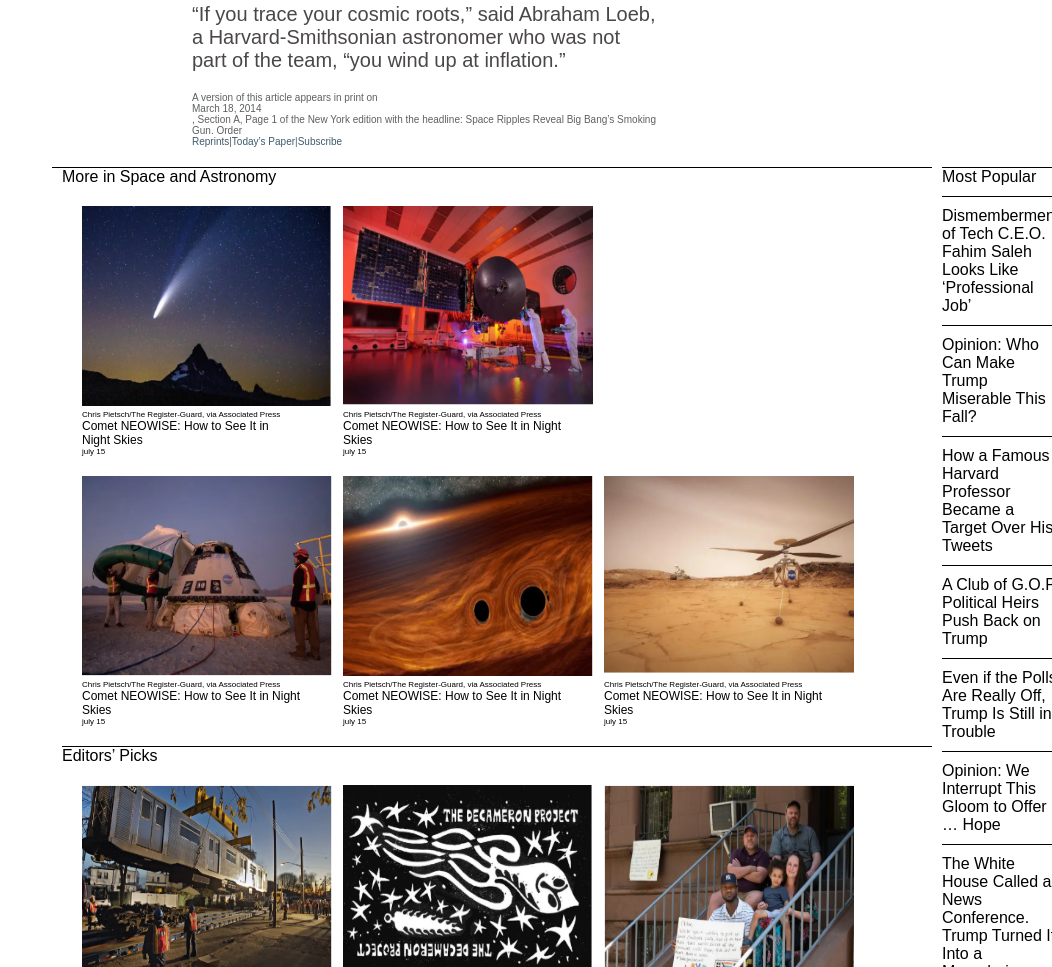
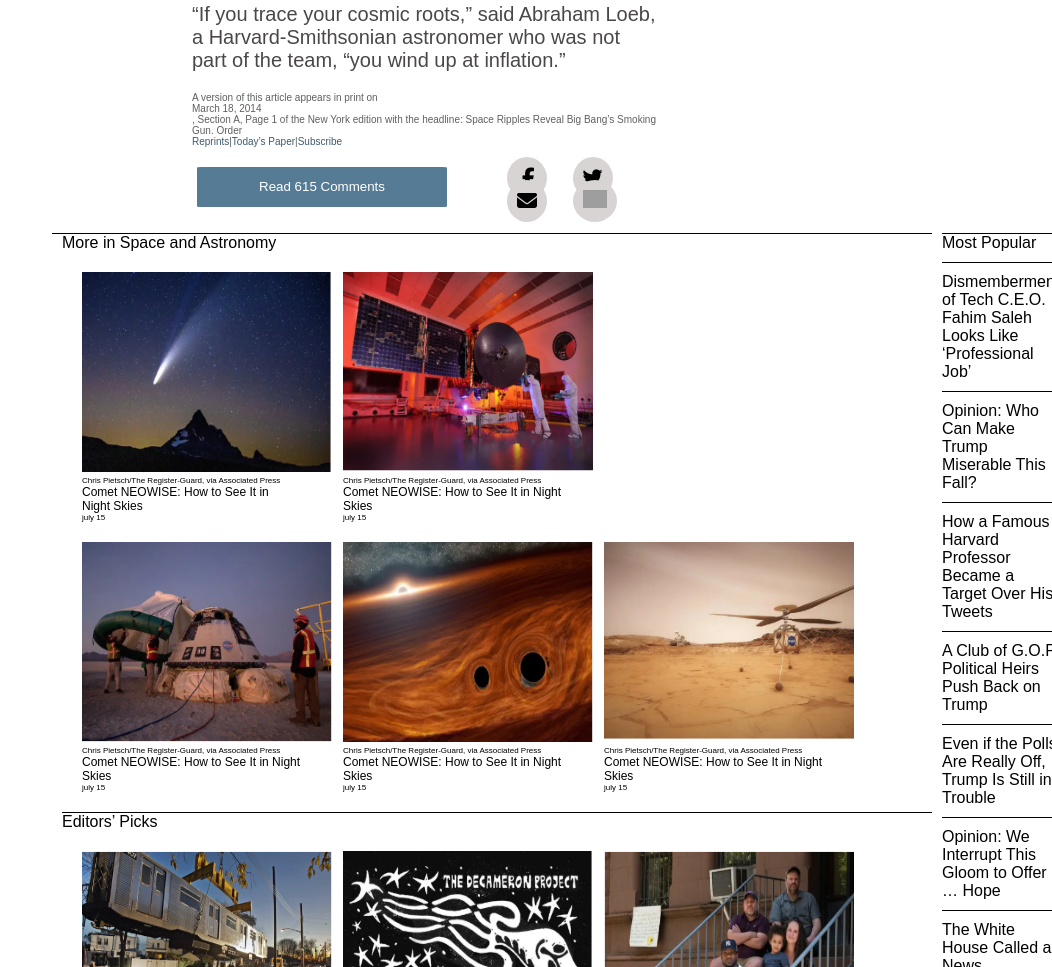
Before and after one commit to LamiaSristy/NYT-Clone, a plain HTML site: page index.html in a window 1280 px wide. Shown: the part 9094-10061 px from the top of the page, without its empty margins (228-1280 px from the left). Drawn offline with Linux system fonts and the light colour scheme; grey boxes are pictures that could not be loaded.

Commit message:
commentsbtn and icons added

```diff
--- a/index.html
+++ b/index.html
@@ -231,6 +231,22 @@
                         <li>, Section A, Page 1 of the New York edition with the headline: Space Ripples Reveal Big Bang’s Smoking Gun. Order</li>
                         <li> <a class="bottoma-style">Reprints</a>|<a>Today’s Paper</a>|<a>Subscribe</a></li>
                     </ul>
+                    <div class="mainareaheader commentBtnSection">
+                            <ul>
+                                <li>
+                                    <button class="commentsBtn">Read 615 Comments</button>
+                                </li>
+                            </ul>
+                            <ul class="main-icons">
+                               <li class="footer-icon">
+                                  <span class="mainareaheader-icon"><i class="fab fa-facebook-f fbicon" ></i></span>
+                                  <span class="mainareaheader-icon"><i class="fab fa-twitter"></i></span>
+                                  <span class="mainareaheader-icon"> <i class="fas fa-envelope"></i></span>
+                                  <span class="mainareaheader-icon"><img class="shareicon" src="https://img.icons8.com/metro/52/000000/forward-arrow.png"/></span>
+                               </li>
+                           </ul>
+
+                    </div>
                 </article>
             </div>
         </div>
@@ -300,10 +316,8 @@
                 <p class="plinksection">Must We Make Your Stepfather’s Coronavirus Sickness a Political Issue?</p>
                 <p class="plinksection">You May Not Know These 15 Songs. But You’ve Heard Them. </p>
                 <p class="plinksection" >Late Night Thinks the Trumps Are Full of Beans</p>
-
             </div>
         </div>
-
         </main>
     </body>
 </html>
--- a/styles.css
+++ b/styles.css
@@ -321,3 +321,20 @@ figure {
     border-top: 1px solid black;
     font-size: 16px;
 }
+
+/* comments Button Section */
+.commentBtnSection{
+    margin: 20px 5px ;
+}
+.commentsBtn{
+    width: 250px;
+    height: 40px;
+    background-color: rgb(86, 123, 149);
+    border: 1px solid  rgb(86, 123, 149);
+    border-radius: 2%;
+    color: white;
+}
+
+.footer-icon{
+    padding-left: 50px;
+}
```
